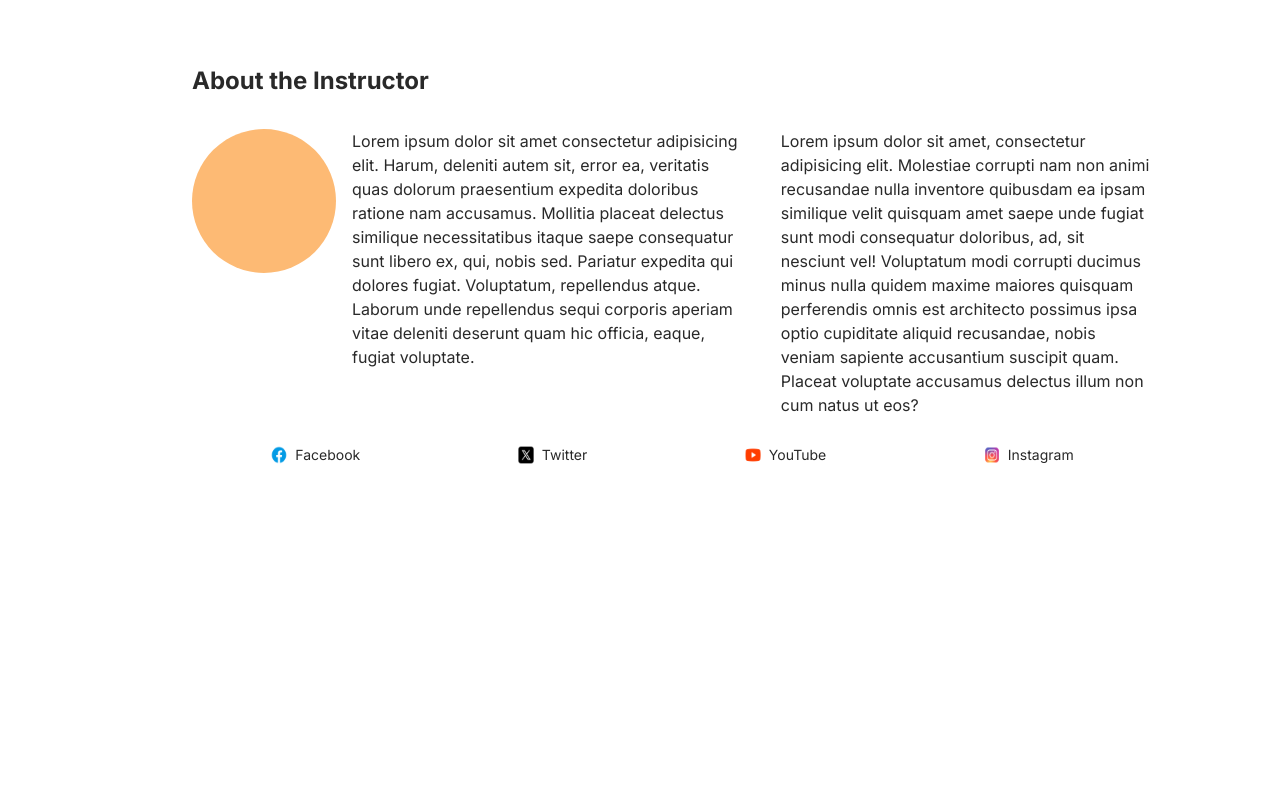
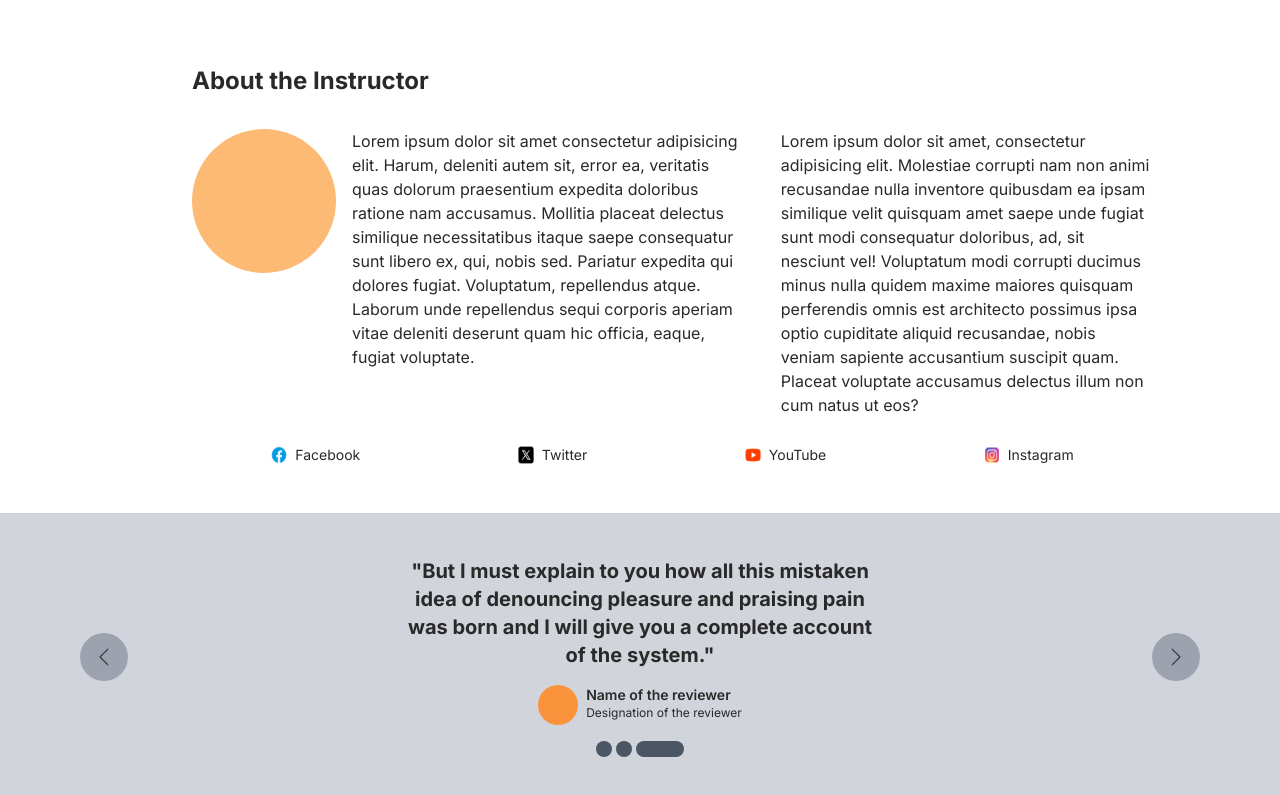
Before and after one commit to IM-Suryakant-Kumar/first-nextjs-app, a Next.js app: page / in a window 1280 px wide. Shown: the part 1386-2181 px from the top of the page. Before the commit the page ends 1899 px from the top, so only its background shows below. Built offline with nearby package versions, Linux system fonts and the light colour scheme.

Commit message:
feat: implemented bottombanner

```diff
--- a/app/page.tsx
+++ b/app/page.tsx
@@ -3,6 +3,7 @@ import LinkSection from "@/app/ui/linksection";
 import AboutSection from "@/app/ui/aboutsection";
 import CourseDetails from "@/app/ui/coursedetails";
 import AboutInstructor from "@/app/ui/aboutinstructor";
+import BottomBanner from "@/app/ui/bottombanner";
 
 export default function Home() {
 	return (
@@ -12,6 +13,7 @@ export default function Home() {
       <CourseDetails />
       <AboutSection />
       <AboutInstructor />
+      <BottomBanner />
 		</main>
 	);
 }
--- /dev/null
+++ b/app/ui/bottombanner.tsx
@@ -0,0 +1,37 @@
+import data from "@/app/lib/data.json";
+import Image from "next/image";
+
+const BottomBanner = () => {
+	return (
+		<div className="w-full h-[18rem] bg-gray-300 flex flex-col justify-center relative">
+			{/* left Arrow */}
+			<div className="cursor-pointer w-[3rem] h-[3rem] bg-gray-400 rounded-full absolute left-[5rem] flex justify-center items-center">
+				<Image width={20} height={20} src="/l-arrow.png" alt="left-arrow" />
+			</div>
+			<div className="max-w-[30rem] mx-auto text-center">
+				<p className="font-bold text-xl">&quot;{data.testimonial.text}&quot;</p>
+			</div>
+			<div className="max-w-[30rem] mx-auto text-center flex gap-[0.5em] mt-[1em]">
+				<div className="w-[2.5rem] h-[2.5rem] bg-orange-400 rounded-full"></div>
+				<div className="text-left text-xs">
+					<p className="font-semibold text-sm">
+						{data.testimonial.reviewer_name}
+					</p>
+					<p>{data.testimonial.reviewer_designation}</p>
+				</div>
+			</div>
+			{/* crousel */}
+			<div className="mt-[1em] flex justify-center items-center gap-[0.25em]">
+				<div className="w-[1rem] h-[1rem] bg-gray-600 rounded-full cursor-pointer"></div>
+				<div className="w-[1rem] h-[1rem] bg-gray-600 rounded-full cursor-pointer"></div>
+				<div className="w-[3rem] h-[1rem] bg-gray-600 rounded-full cursor-pointer"></div>
+			</div>
+			{/* right arrow */}
+			<div className="cursor-pointer w-[3rem] h-[3rem] bg-gray-400 rounded-full absolute right-[5rem] flex justify-center items-center">
+				<Image width={20} height={20} src="/r-arrow.png" alt="right-arrow" />
+			</div>
+		</div>
+	);
+};
+
+export default BottomBanner;
```
Also changed, not shown: public/l-arrow.png (added), public/r-arrow.png (added).
